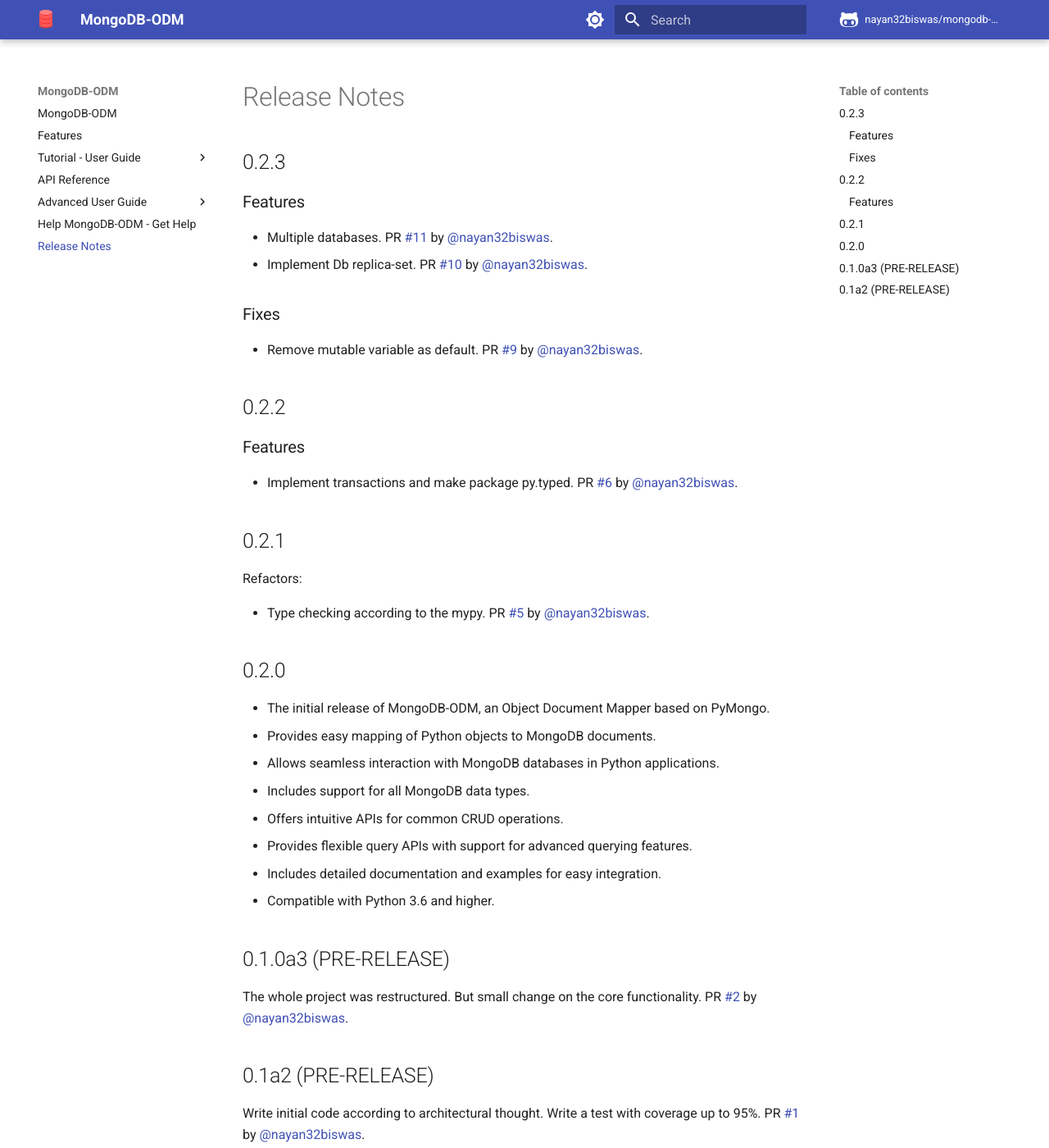
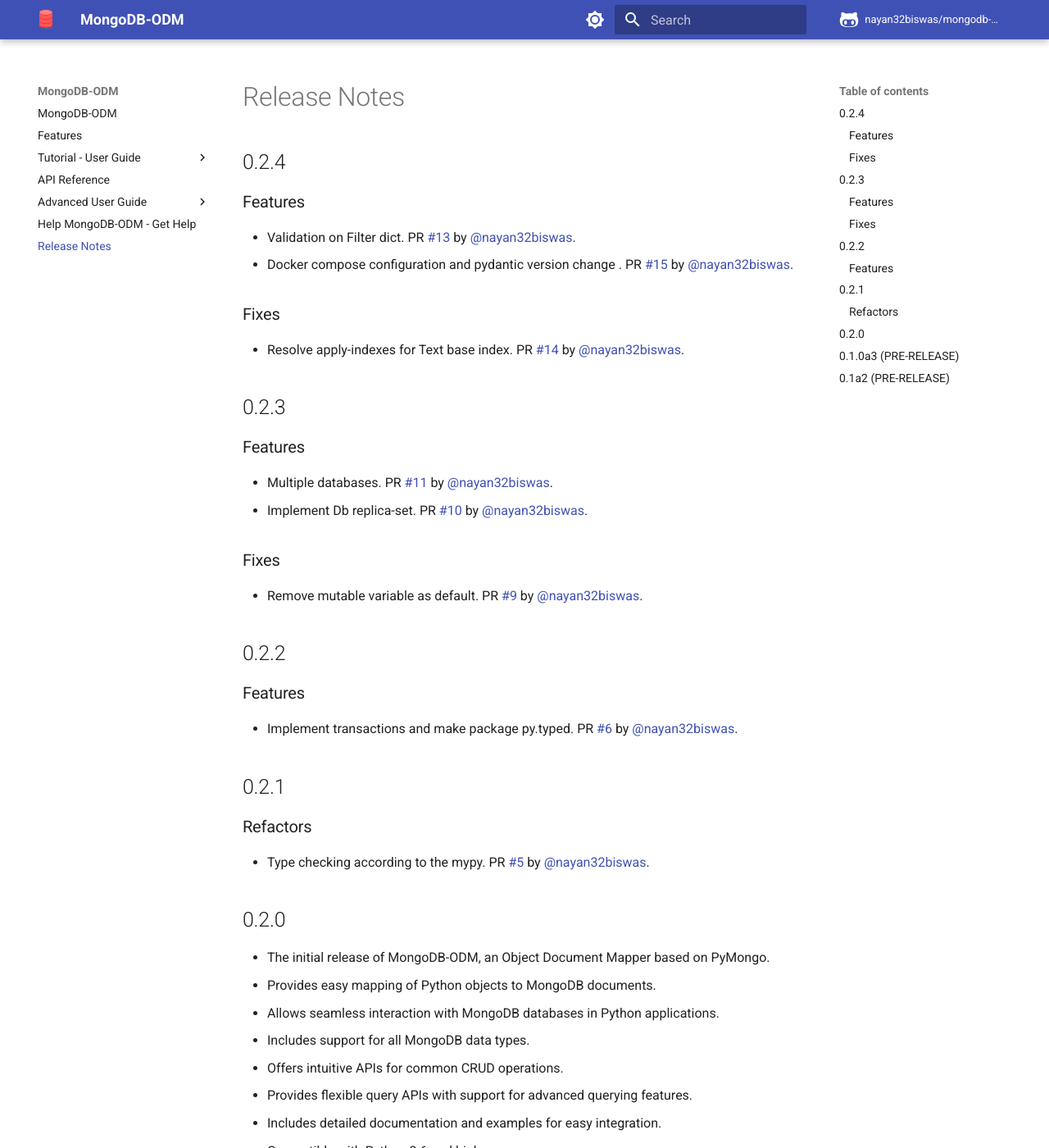
Before and after one commit to nayan32biswas/mongodb-odm, an MkDocs documentation site: the page built from docs/release-notes.md, in a window 1280 px wide and 1400 px high. Shown: the whole window at 82% size. Built offline with MkDocs 1.6.1 and Material for MkDocs 9.7.7, drawn with Linux system fonts in a browser that asks for light colours; comment, search, counter and statistics services are not loaded.

Commit message:
update release-notes doc

```diff
--- a/docs/release-notes.md
+++ b/docs/release-notes.md
@@ -1,4 +1,15 @@
 # Release Notes
+
+## 0.2.4
+
+### Features
+
+- Validation on Filter dict. PR [#13](https://github.com/nayan32biswas/mongodb-odm/pull/13) by [@nayan32biswas](https://github.com/nayan32biswas).
+- Docker compose configuration and pydantic version change . PR [#15](https://github.com/nayan32biswas/mongodb-odm/pull/15) by [@nayan32biswas](https://github.com/nayan32biswas).
+
+### Fixes
+
+- Resolve apply-indexes for Text base index. PR [#14](https://github.com/nayan32biswas/mongodb-odm/pull/14) by [@nayan32biswas](https://github.com/nayan32biswas).
 
 ## 0.2.3
 
@@ -19,7 +30,7 @@
 
 ## 0.2.1
 
-Refactors:
+### Refactors
 
 - Type checking according to the mypy. PR [#5](https://github.com/nayan32biswas/mongodb-odm/pull/5) by [@nayan32biswas](https://github.com/nayan32biswas).
 
```
